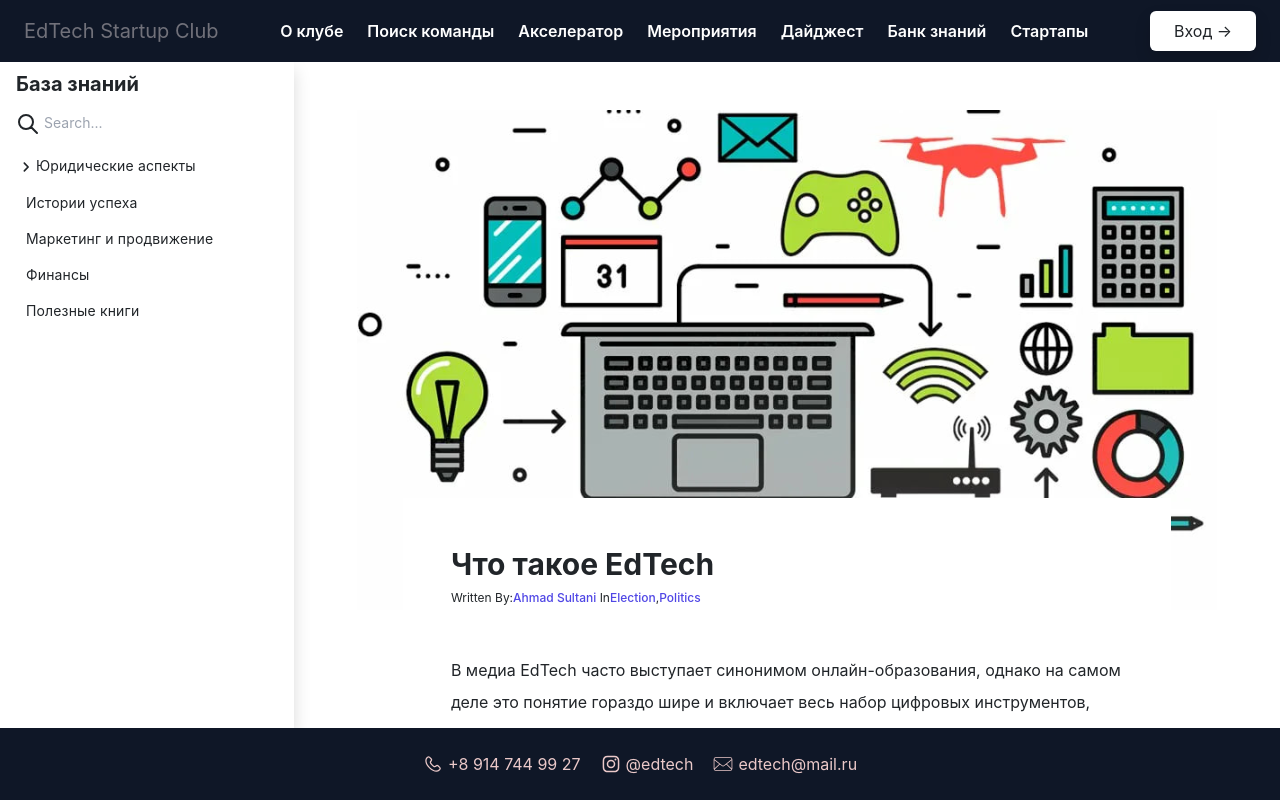
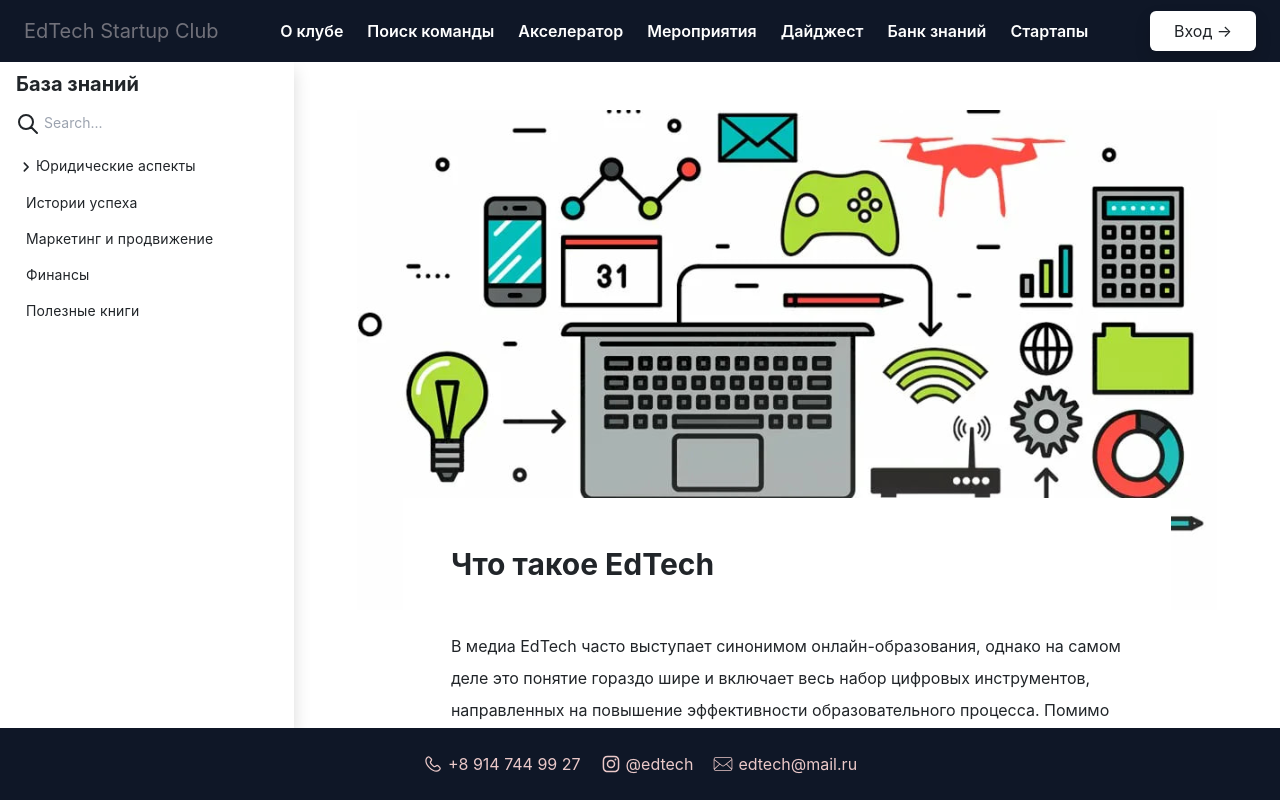
Before and after one commit to tantarin/edtech-club-frontend, a React (Create React App) app: page /wiki in a window 1280 px wide. Built offline with nearby package versions, Linux system fonts and the light colour scheme.

Commit message:
правка

```diff
--- a/src/components/News/Article.tsx
+++ b/src/components/News/Article.tsx
@@ -17,21 +17,6 @@
                             className="mt-3 bg-white rounded-b lg:rounded-b-none lg:rounded-r flex flex-col justify-between leading-normal">
                             <div className="bg-white relative top-0 -mt-32 p-5 sm:p-10">
                                 <h1 className="text-gray-900 font-bold text-3xl mb-2">Клуб образовательных стартапов</h1>
-                                <p className="text-gray-700 text-xs mt-2">Written By:
-                                    <a href="#"
-                                       className="text-indigo-600 font-medium hover:text-gray-900 transition duration-500 ease-in-out">
-                                        Ahmad Sultani
-                                    </a> In
-                                    <a href="#"
-                                       className="text-xs text-indigo-600 font-medium hover:text-gray-900 transition duration-500 ease-in-out">
-                                        Election
-                                    </a>,
-                                    <a href="#"
-                                       className="text-xs text-indigo-600 font-medium hover:text-gray-900 transition duration-500 ease-in-out">
-                                        Politics
-                                    </a>
-                                </p>
-
                                 <p className="text-base leading-8 my-5">
                                     Первая встреча сообщества по исследованию рынка образовательных технологий EdTech. Будут обсуждаться идеи для образовательных инноваций и стартапов, планируются встречи с представителями рынка, подготовка, презентация, питчинг проектов, поиск наставников, встречи с потенциальными инвесторами.
 
--- a/src/features/wiki/pages/Intro.tsx
+++ b/src/features/wiki/pages/Intro.tsx
@@ -12,21 +12,6 @@
                     className="mt-3 bg-white rounded-b lg:rounded-b-none lg:rounded-r flex flex-col justify-between leading-normal">
                     <div className="bg-white relative top-0 -mt-32 p-5 sm:p-10">
                         <h1 className="text-gray-900 font-bold text-3xl mb-2">Что такое EdTech</h1>
-                        <p className="text-gray-700 text-xs mt-2">Written By:
-                            <a href="#"
-                                className="text-indigo-600 font-medium hover:text-gray-900 transition duration-500 ease-in-out">
-                                Ahmad Sultani
-                            </a> In
-                            <a href="#"
-                                className="text-xs text-indigo-600 font-medium hover:text-gray-900 transition duration-500 ease-in-out">
-                                Election
-                            </a>,
-                            <a href="#"
-                                className="text-xs text-indigo-600 font-medium hover:text-gray-900 transition duration-500 ease-in-out">
-                                Politics
-                            </a>
-                        </p>
-
                         <p className="text-base leading-8 my-5">
                             В медиа EdTech часто выступает синонимом онлайн-образования, однако на самом деле это понятие гораздо шире и включает весь набор цифровых инструментов, направленных на повышение эффективности образовательного процесса.
 
```
